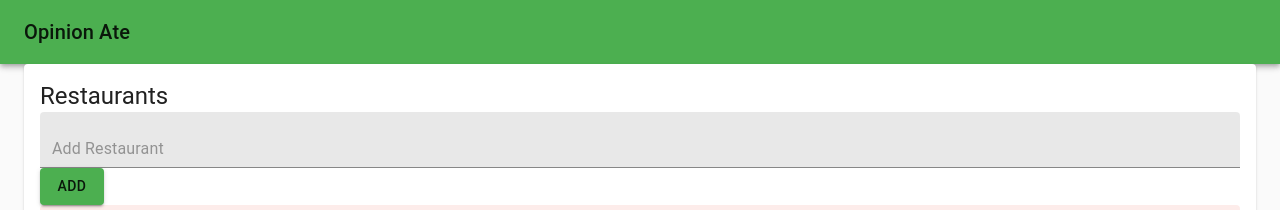
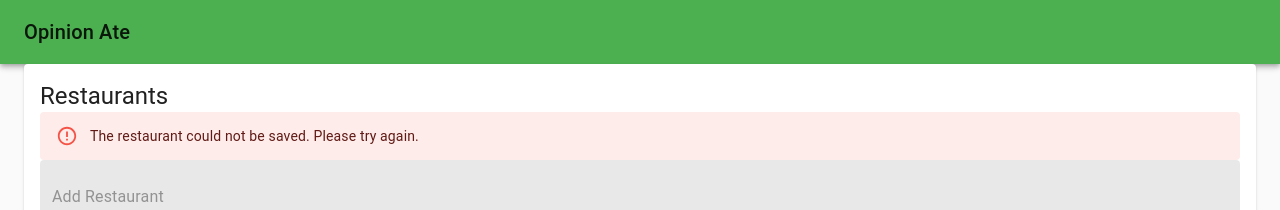
Before and after one commit to wpdnomad/Opinion-ate, a React (Create React App) app: page / in a window 1280 px wide. Shown: the top 210 px of the page. Built offline with nearby package versions, Linux system fonts and the light colour scheme; no server answers.

Commit message:
Passes test in when the store action rejects describe it displays a server error

```diff
--- a/src/components/NewRestaurantForm.js
+++ b/src/components/NewRestaurantForm.js
@@ -12,15 +12,20 @@ export const NewRestaurantForm = ({createRestaurant}) => {
     e.preventDefault();
     if (name) {
       setValidationError(false);
-      createRestaurant(name).then(() => {
-        setName('');
-      });
+      createRestaurant(name)
+        .then(() => {
+          setName('');
+        })
+        .catch(() => {});
     } else {
       setValidationError(true);
     }
   };
   return (
     <form onSubmit={handleSubmit}>
+      <Alert severity="error">
+        The restaurant could not be saved. Please try again.
+      </Alert>
       {validationError && <Alert severity="error">Name is required</Alert>}
       <TextField
         value={name}
```
Also changed, not shown: 1 other file (tests, documents, lock files or other folders).
